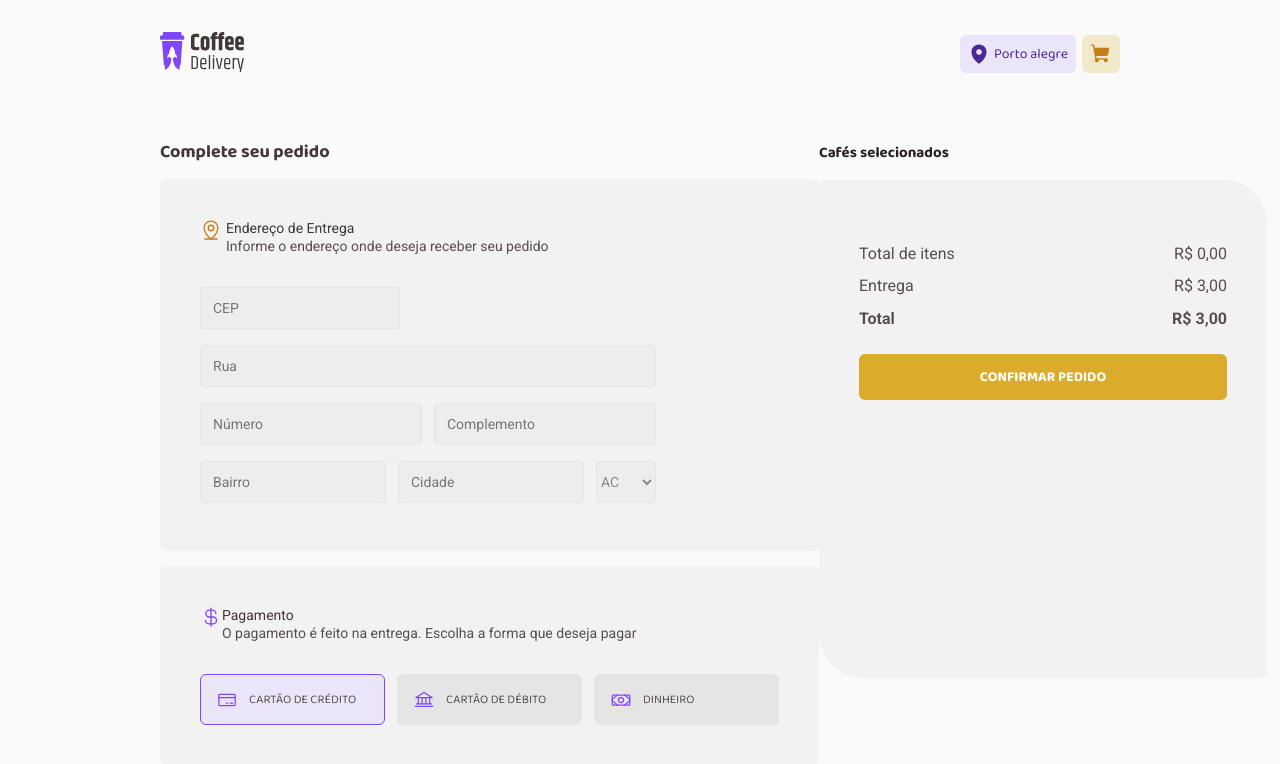
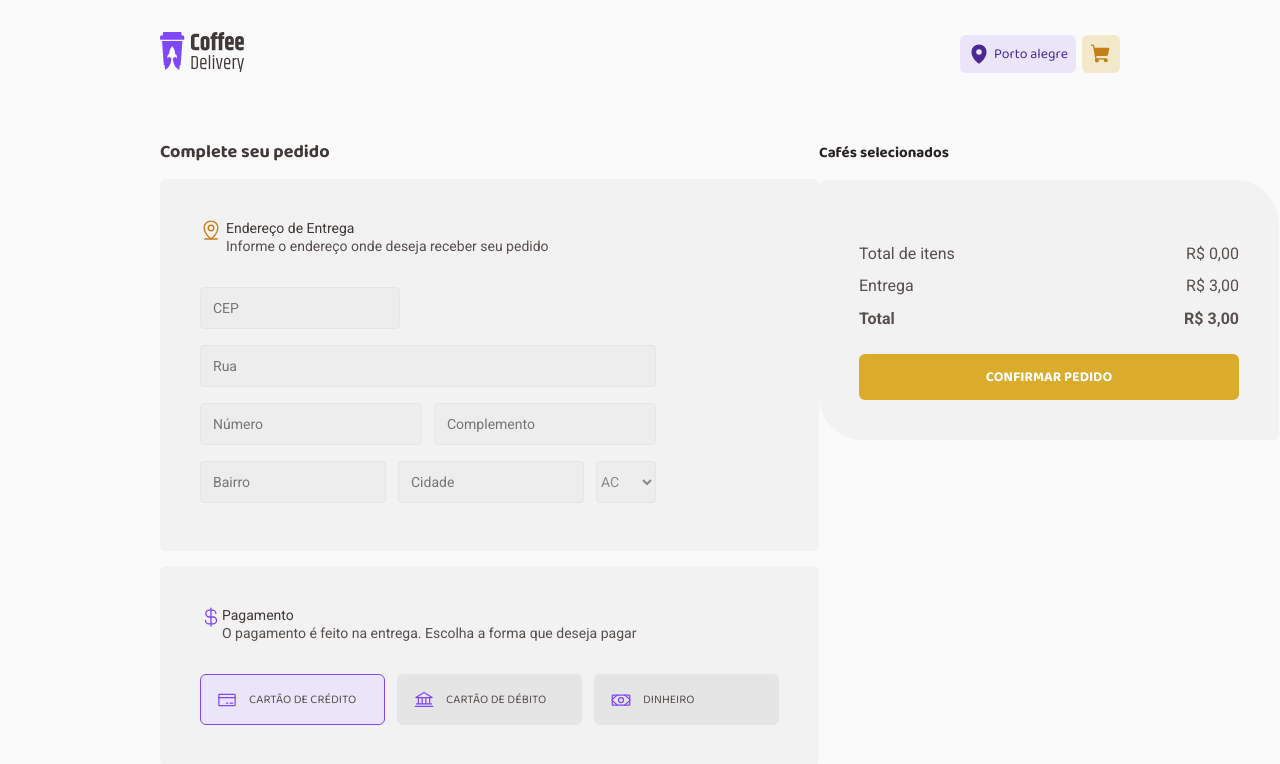
Before and after one commit to JoseMurilloc/IGNITE-REACT-CHALLENGE, a React (Vite) app in the folder coffee-delivary/: page /checkout in a window 1280 px wide. Shown: the top 764 px of the page. Built offline with nearby package versions, Linux system fonts and the light colour scheme.

Commit message:
(coffee) adjust size of cart

```diff
--- a/coffee-delivary/src/components/Cart/styles.module.css
+++ b/coffee-delivary/src/components/Cart/styles.module.css
@@ -4,9 +4,7 @@
   align-items: flex-start;
   padding: 4rem;
   gap: 2.4rem;
-
-  width: 44.8rem;
-  min-height: 49.8rem;
+  width: 46rem;
 
   background: #F3F2F2;
   border-radius: 0.6rem 4.4rem;
```
